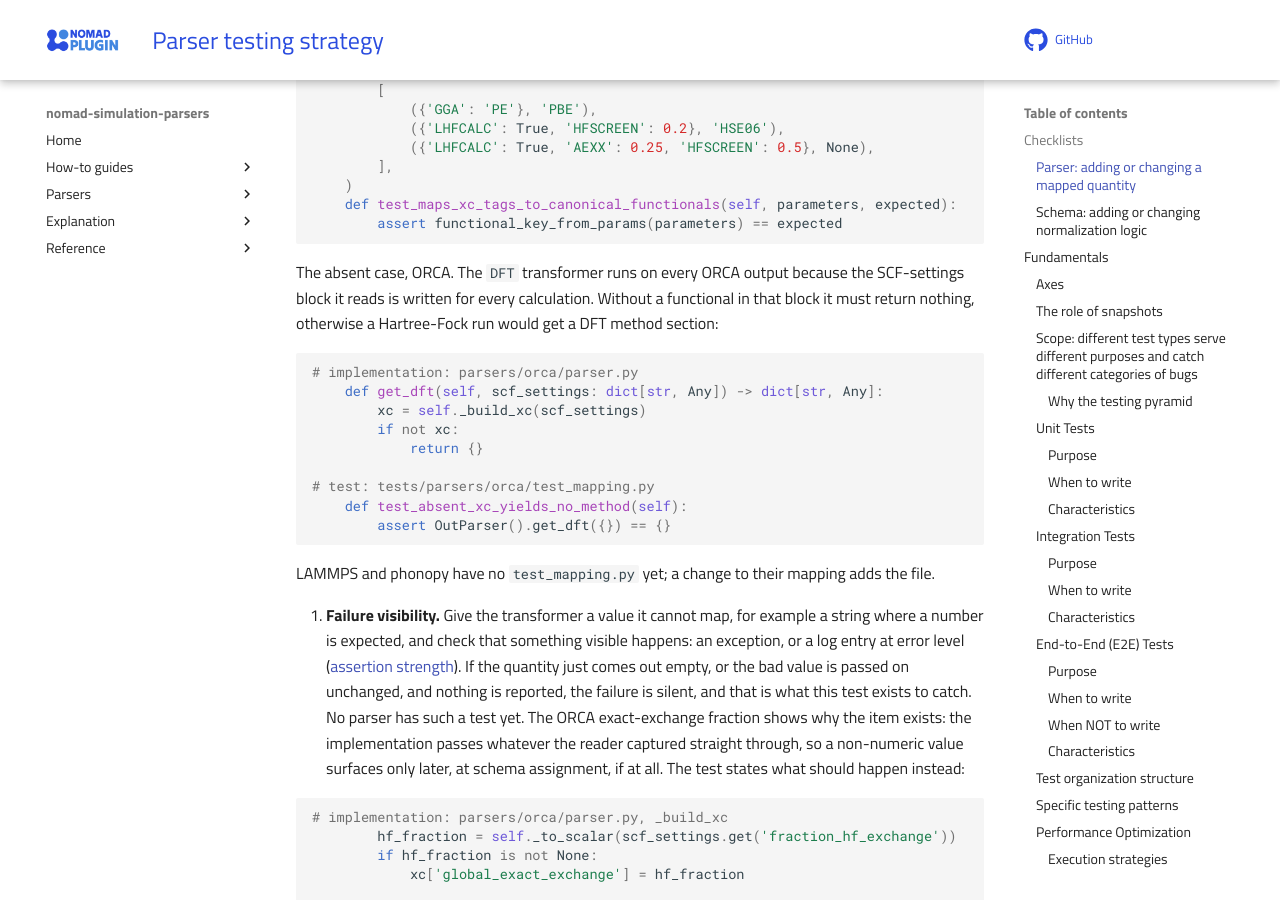
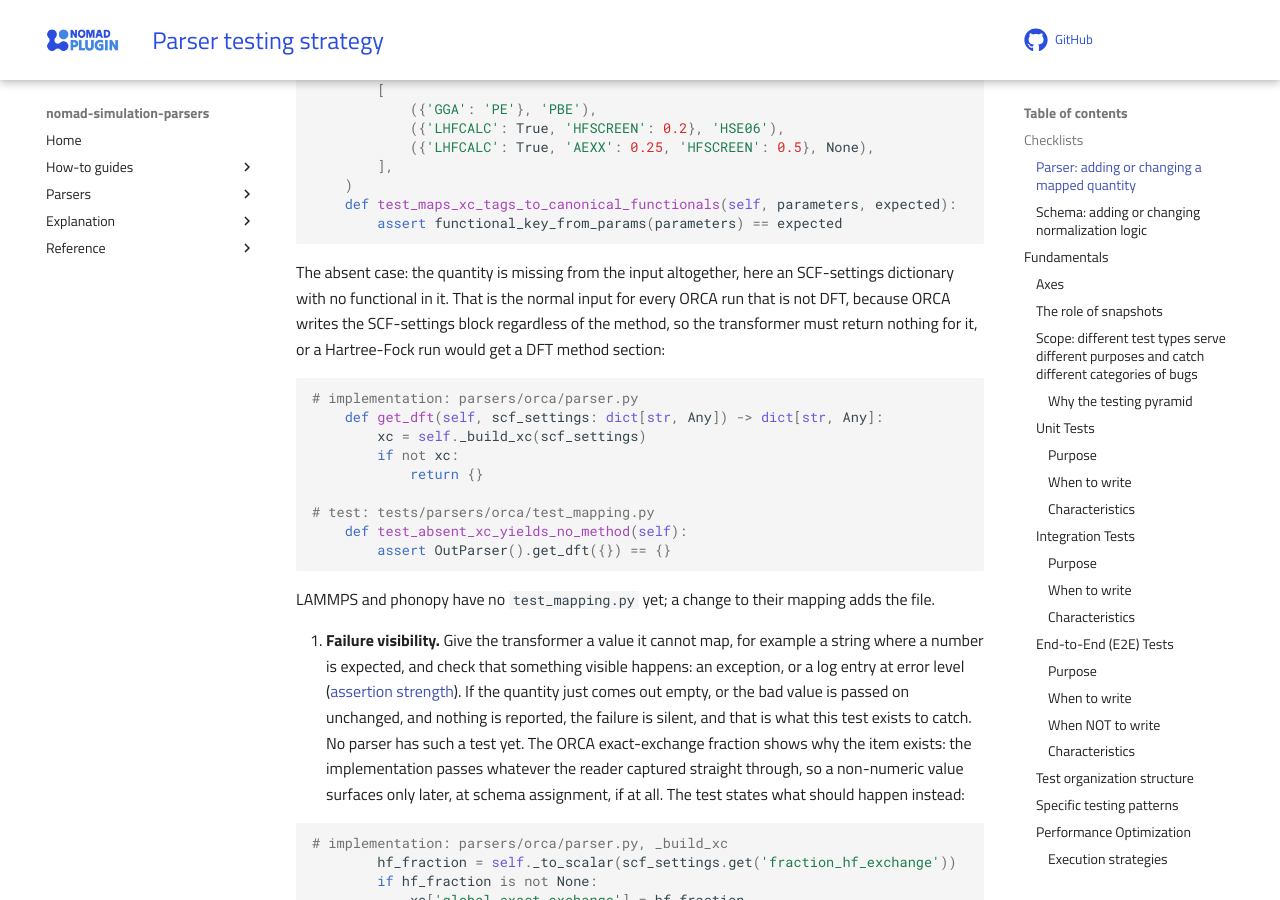
Before and after one commit to FAIRmat-NFDI/nomad-parser-plugins-simulation, an MkDocs documentation site: the page built from docs/parser_testing_strategy.md, in a window 1280 px wide and 900 px high, scrolled down 1653 px. Built offline with MkDocs 1.6.1 and Material for MkDocs 9.7.7, drawn with Linux system fonts in a browser that asks for light colours; comment, search, counter and statistics services are not loaded.

Commit message:
docs: lead the absent case with what absent means

`````diff
--- a/docs/parser_testing_strategy.md
+++ b/docs/parser_testing_strategy.md
@@ -54,7 +54,7 @@ def functional_key_from_params(parameters: dict[str, Any]) -> str | None:
         assert functional_key_from_params(parameters) == expected
 ````
 
-   The absent case, ORCA. The `DFT` transformer runs on every ORCA output because the SCF-settings block it reads is written for every calculation. Without a functional in that block it must return nothing, otherwise a Hartree-Fock run would get a DFT method section:
+   The absent case: the quantity is missing from the input altogether, here an SCF-settings dictionary with no functional in it. That is the normal input for every ORCA run that is not DFT, because ORCA writes the SCF-settings block regardless of the method, so the transformer must return nothing for it, or a Hartree-Fock run would get a DFT method section:
 
 ````python
 # implementation: parsers/orca/parser.py
`````
